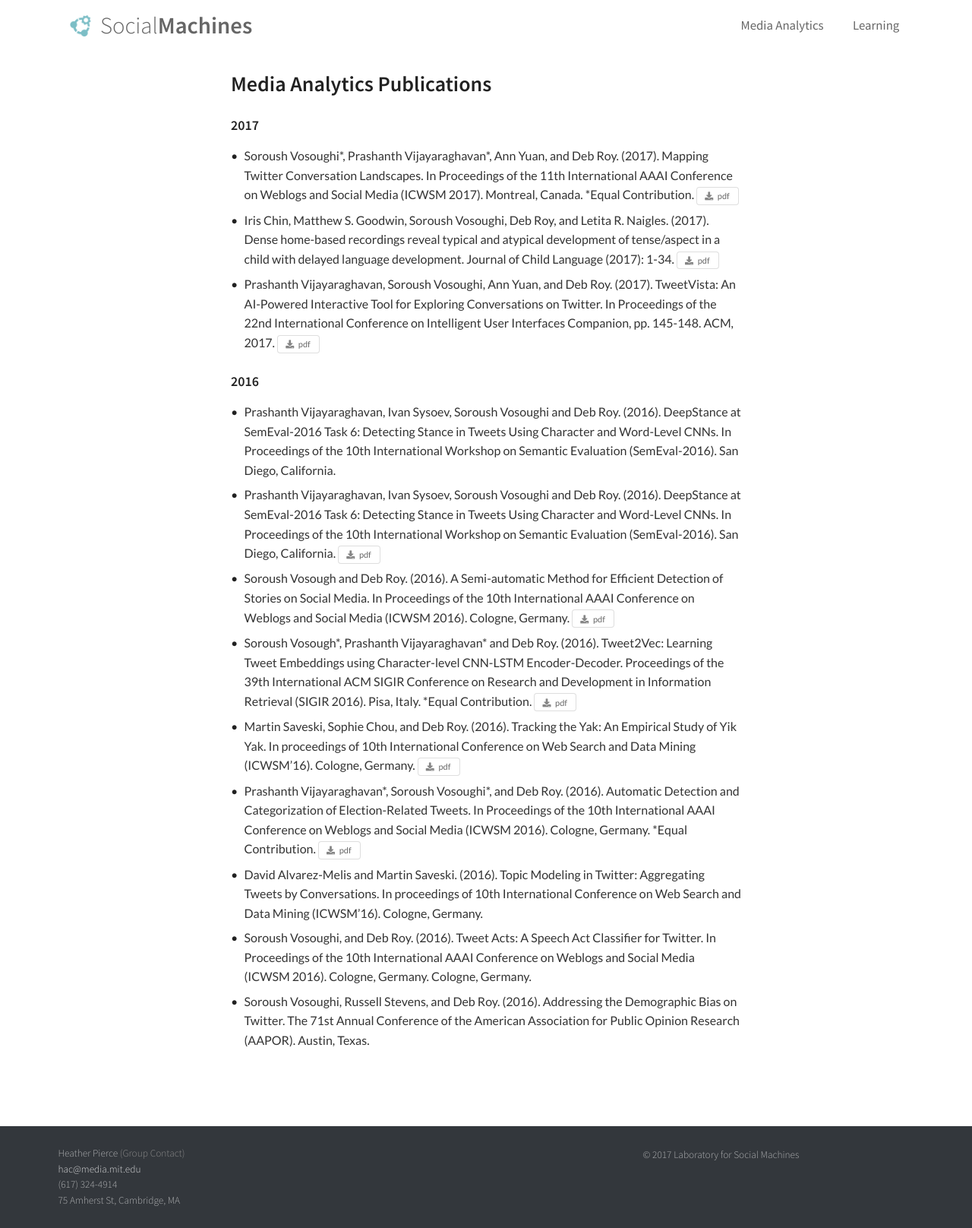
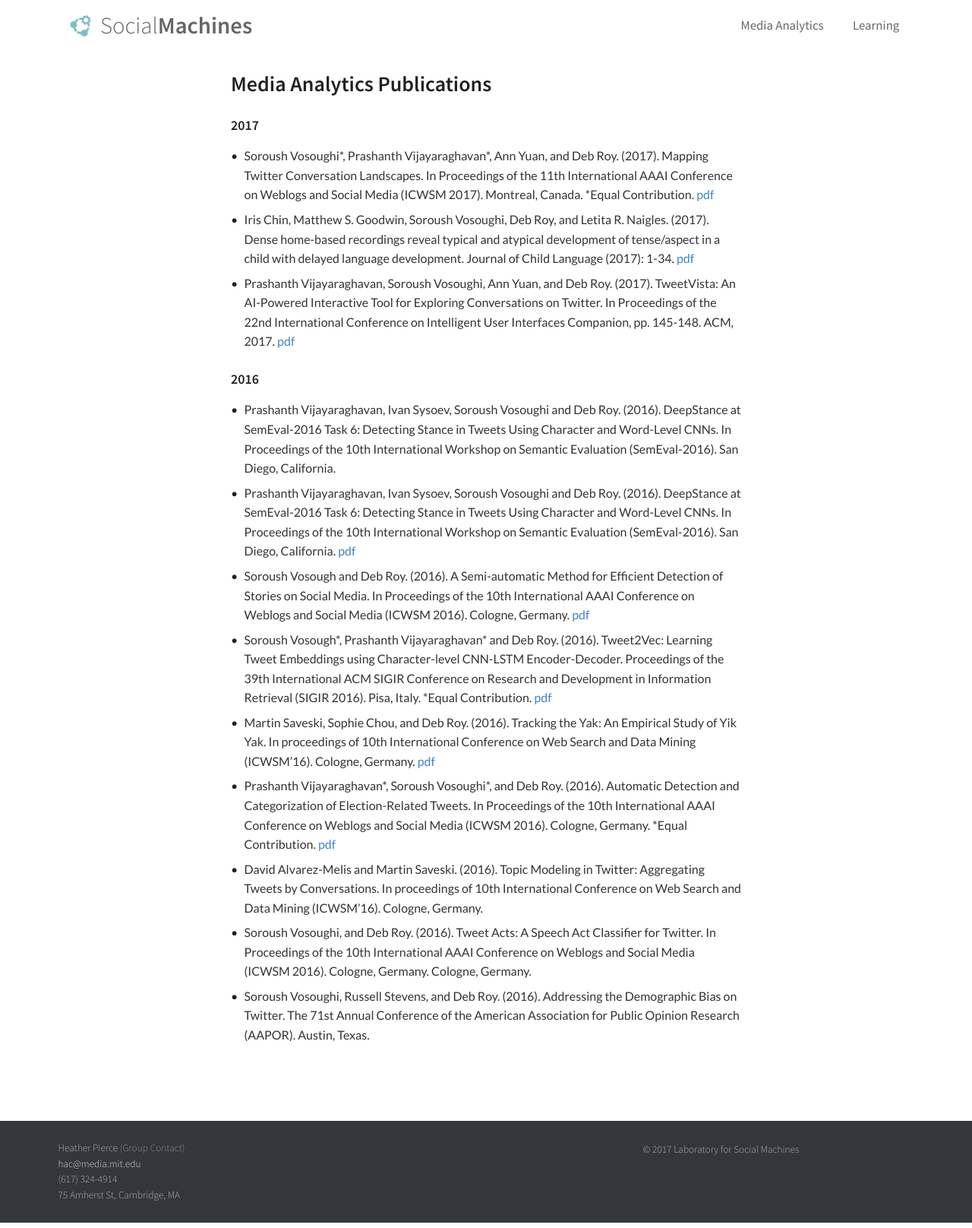
Before and after one commit to mit-ccc/social-machines.github.io, a Jekyll site: the page built from media-analytics/publications.md, in a window 1280 px wide. Shown: the whole page at 76% size. Built offline with Jekyll 4.4.1, drawn with Linux system fonts in a browser that asks for light colours; nearby versions of some CDN libraries.

Commit message:
Simplify publication PDF links

```diff
--- a/_layouts/publications.html
+++ b/_layouts/publications.html
@@ -19,7 +19,7 @@ layout: default
 	{% for pub in pub_year.items %}
 		<li>
 			{{ pub.citation | markdownify | replace: '<p>', '' | replace: '</p>', '' }}
-			{% if pub.pdf_file %}<a class="ui button mini compact basic" href="{{ pub.pdf_file }}"><i class="ui icon download"></i>pdf</a>{% endif %}
+			{% if pub.pdf_file %}<a href="{{ pub.pdf_file }}">pdf</a>{% endif %}
 		</li>
 	{% endfor %}
 	</ul>
```
